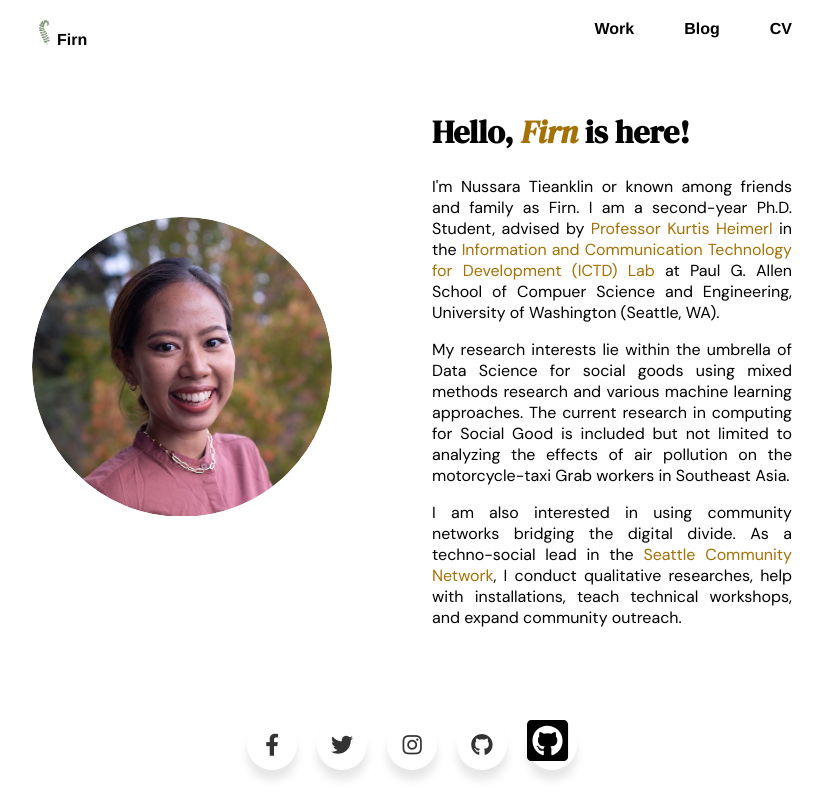
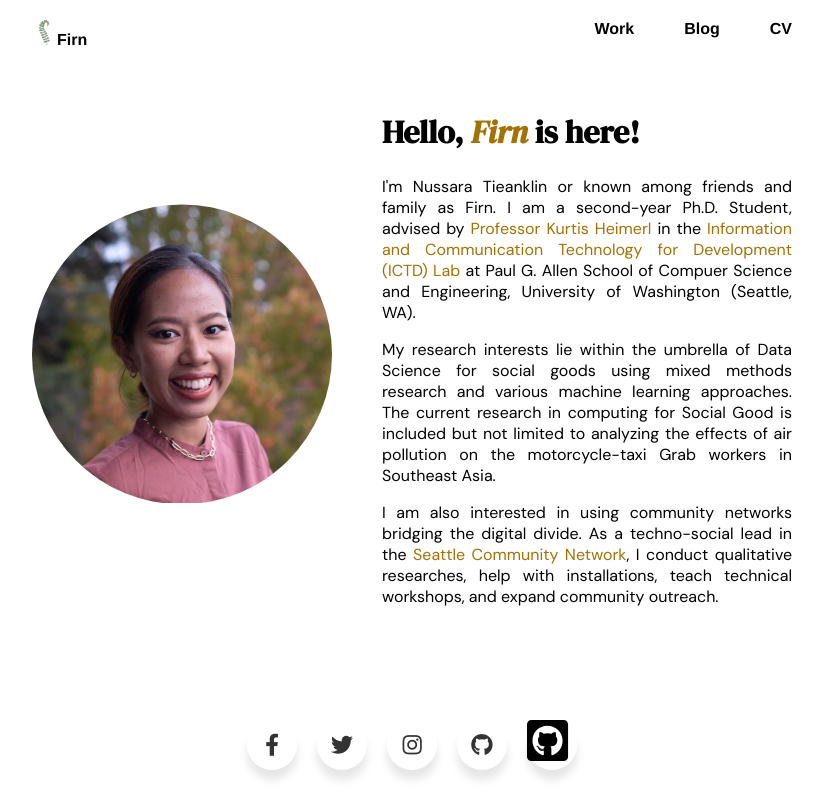
Before and after one commit to nussarafirn/nussarafirn.github.io, a Next.js app: page / in a window 1280 px wide. Shown: the whole page, without its empty margins (228-1051 px from the left). Built offline with nearby package versions, Linux system fonts and the light colour scheme; a web font is replaced by a local one.

Commit message:
fix layout

```diff
--- a/pages/components/picture.tsx
+++ b/pages/components/picture.tsx
@@ -7,10 +7,10 @@ type PictureProps = React.ImgHTMLAttributes<HTMLImageElement> & {
   type: string;
 }
 
-function Picture({containerClassName, type, ...imgProps}: PictureProps) {
+function Picture({containerClassName, type, alt, ...imgProps}: PictureProps) {
     return <picture className={containerClassName}>
       <source srcSet={imgProps.src} {...{type}} />
-      <img {...imgProps} />
+      <img {...imgProps} alt={alt ?? ''} />
     </picture>;
 }
 
--- a/pages/pages/Home.tsx
+++ b/pages/pages/Home.tsx
@@ -7,7 +7,7 @@ function home() {
     <div className='profile-wrapper'>
       <Picture
         className='img-mask'
-        containerClassName='img-mask'
+        containerClassName='profile-img-container'
         src='img/nussara_headshot.jpg'
         type='image/jpg'
         alt='firn'
--- a/styles/index.css
+++ b/styles/index.css
@@ -79,12 +79,15 @@ h1 > span {
   font-weight: 350;
 }
 
-.img-mask {
-  clip-path: circle(150px at 150px 150px);
+.profile-img-container {
   align-self: center;
   margin-left: 0px;
   margin-right: 50px;
   display: block;
+}
+
+.img-mask {
+  clip-path: circle(150px at 150px 150px);
 }
 
 .profile-wrapper {
```
